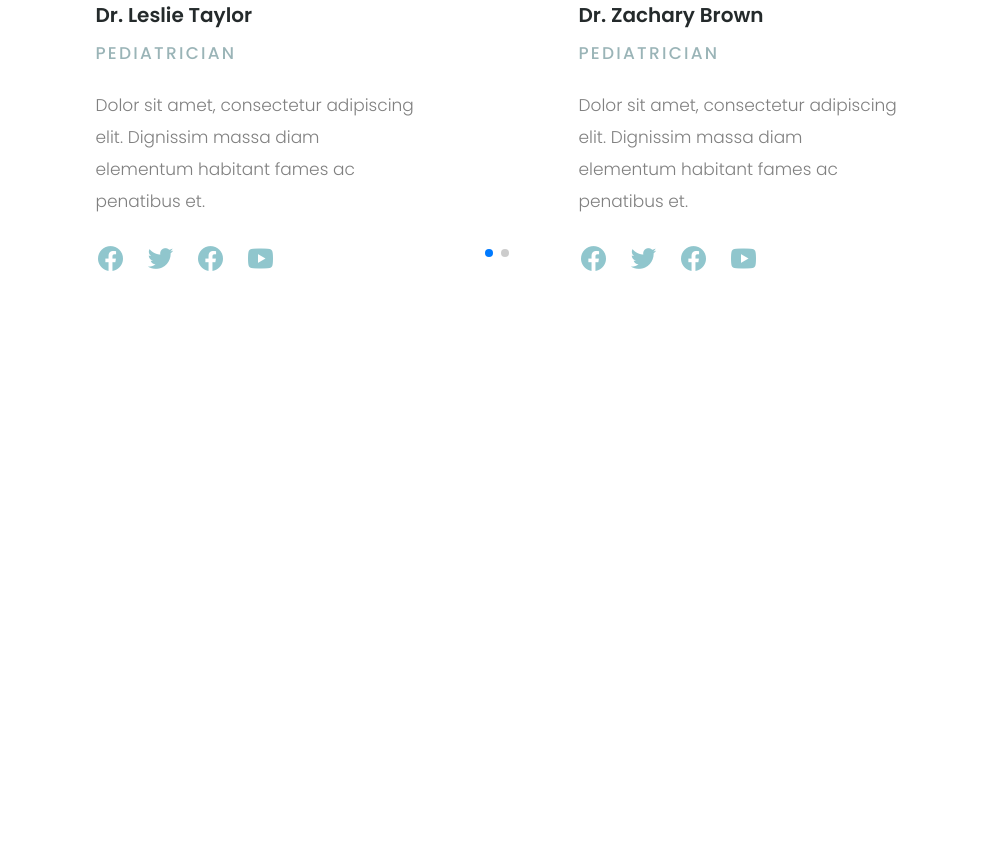
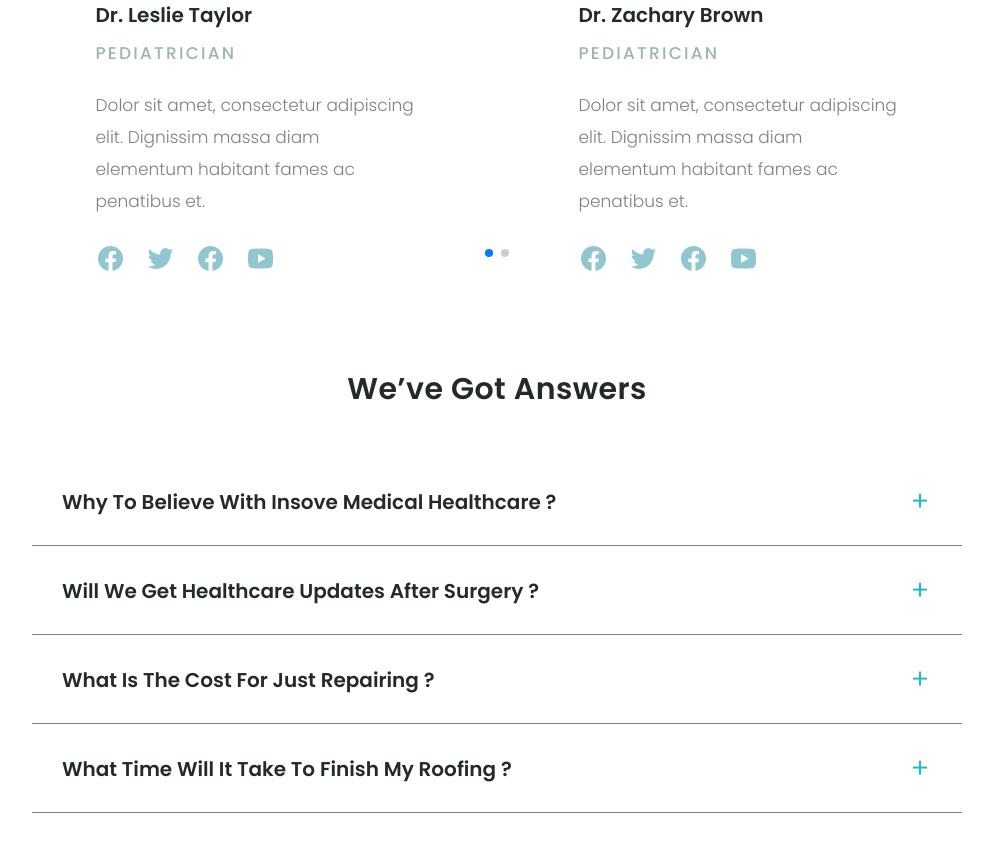
Before and after one commit to Namejone/insove, a website: page index.html in a window 1280 px wide. Shown: the part 4373-5234 px from the top of the page, without its empty margins (143-1136 px from the left). Before the commit the page ends 4696 px from the top, so only its background shows below. Drawn offline with nearby package versions, Linux system fonts and the light colour scheme.

Commit message:
Faq section added

```diff
--- a/index.html
+++ b/index.html
@@ -512,6 +512,84 @@
   </section>
   <!-- team-section--end -->
 
+  <!-- faq-area -->
+  <section class="faq section">
+    <div class="container mx-auto">
+      <h2 class="faq__title h2 text-center mb-[50px]">We’ve got answers</h2>
+
+      <div class="max-w-5xl mx-auto">
+        <div class="faq__item px-[30px] pt-7 pb-4 border-b  cursor-pointer select-none">
+          <div class="flex items-center justify-between mb-[10px]">
+            <h4 class="h4">
+              Why to believe with Insove medical healthcare ?
+            </h4>
+            <div class="faq__btn text-accent">
+              <i class="ri-add-line text-2xl"></i>
+            </div>
+          </div>
+          <div class="faq__answer h-0 overflow-hidden">
+            <p class="font-light">Diam orci gravida convallis at enim risus viverra. Hac mi tristique in aliquet
+              tincidunt nam lectus nec.
+              Placerat interdum auctor facilisi massa laoreet hendrerit posuere a. Tristique ultricies consectetu at.
+            </p>
+          </div>
+        </div>
+        <div class="faq__item px-[30px] pt-7 pb-4 border-b  cursor-pointer select-none">
+          <div class="flex items-center justify-between mb-[10px]">
+            <h4 class="h4">
+              Will we get healthcare updates after surgery ?
+            </h4>
+            <div class="faq__btn text-accent">
+              <i class="ri-add-line text-2xl"></i>
+            </div>
+          </div>
+          <div class="faq__answer h-0 overflow-hidden">
+            <p class="font-light">Diam orci gravida convallis at enim risus viverra. Hac mi tristique in aliquet
+              tincidunt nam lectus nec.
+              Placerat interdum auctor facilisi massa laoreet hendrerit posuere a. Tristique ultricies consectetu at.
+            </p>
+          </div>
+        </div>
+        <div class="faq__item px-[30px] pt-7 pb-4 border-b  cursor-pointer select-none">
+          <div class="flex items-center justify-between mb-[10px]">
+            <h4 class="h4">
+              What is the cost for just repairing ?
+            </h4>
+            <div class="faq__btn text-accent">
+              <i class="ri-add-line text-2xl"></i>
+            </div>
+          </div>
+          <div class="faq__answer h-0 overflow-hidden">
+            <p class="font-light">Diam orci gravida convallis at enim risus viverra. Hac mi tristique in aliquet
+              tincidunt nam lectus nec.
+              Placerat interdum auctor facilisi massa laoreet hendrerit posuere a. Tristique ultricies consectetu at.
+            </p>
+          </div>
+        </div>
+        <div class="faq__item px-[30px] pt-7 pb-4 border-b  cursor-pointer select-none">
+          <div class="flex items-center justify-between mb-[10px]">
+            <h4 class="h4">
+              What time will it take to finish my roofing ?
+            </h4>
+            <div class="faq__btn text-accent">
+              <i class="ri-add-line text-2xl"></i>
+            </div>
+          </div>
+          <div class="faq__answer h-0 overflow-hidden">
+            <p class="font-light">Diam orci gravida convallis at enim risus viverra. Hac mi tristique in aliquet
+              tincidunt nam lectus nec.
+              Placerat interdum auctor facilisi massa laoreet hendrerit posuere a. Tristique ultricies consectetu at.
+            </p>
+          </div>
+        </div>
+      </div>
+
+
+    </div>
+  </section>
+  <!-- faq-area--end -->
+
+
 
   <!-- swiper-js -->
   <script src="./js/swiper-bundle.min.js"></script>
--- a/js/main.js
+++ b/js/main.js
@@ -47,3 +47,15 @@ const swiperTeam = new Swiper('.team__slider', {
     clickable: true,
   },
 });
+
+// faq
+const faqItems = document.querySelectorAll('.faq__item');
+faqItems.forEach((item) => {
+  const faqBtn = item.querySelector('.faq__btn');
+  item.addEventListener('click', () => {
+    const isOpen = item.classList.toggle('open');
+    const iconClass = isOpen ? 'ri-subtract-fill' : 'ri-add-fill';
+    const iconElement = faqBtn.querySelector('i');
+    iconElement.classList = `${iconClass} text-2xl`;
+  });
+});
```
Also changed, not shown: dist/output.css.
